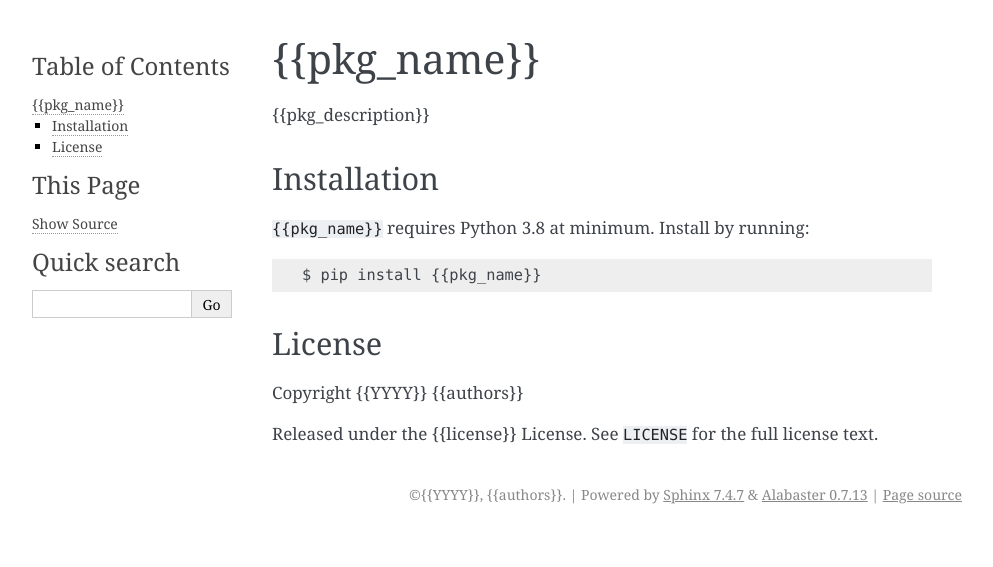
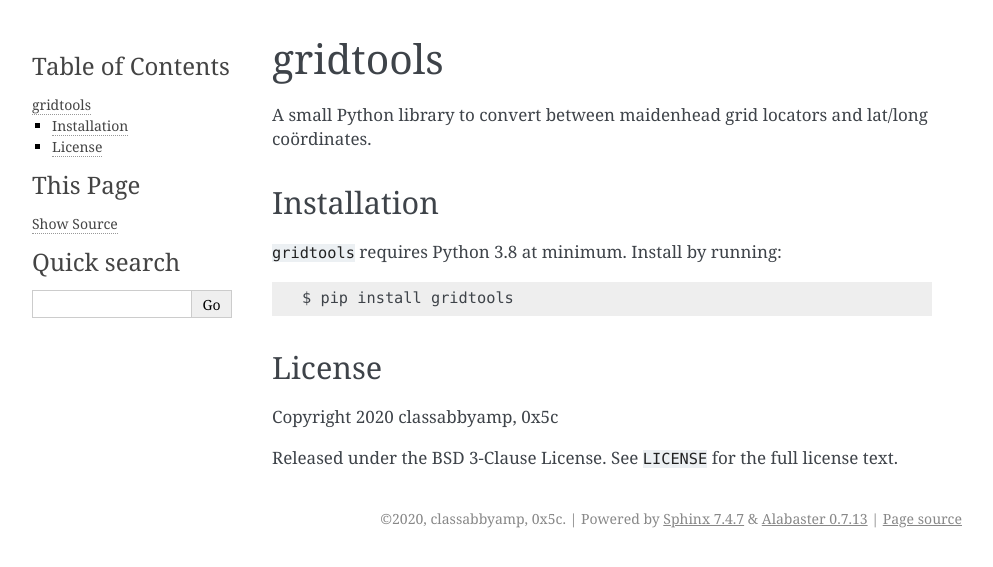
Before and after one commit to miaowware/gridtools, a Sphinx documentation site: the page built from docs/index.rst, in a window 1280 px wide. Shown: the top 567 px of the page, without its empty margins (148-1141 px from the left). Built offline with Sphinx 7.4.7, drawn with Linux system fonts in a browser that asks for light colours.

Commit message:
detemplate

```diff
--- a/docs/conf.py
+++ b/docs/conf.py
@@ -17,12 +17,12 @@
 
 # -- Project information -----------------------------------------------------
 
-project = '{{pkg_name}}'
-copyright = '{{YYYY}}, {{authors}}'
-author = '{{authors}}'
+project = 'gridtools'
+copyright = '2020, classabbyamp, 0x5c'
+author = 'classabbyamp, 0x5c'
 
 # The full version, including alpha/beta/rc tags
-release = '{{version}}'
+release = '1.0.0'
 
 
 # -- General configuration ---------------------------------------------------
--- a/docs/index.rst
+++ b/docs/index.rst
@@ -1,18 +1,18 @@
-{{pkg_name}}
+gridtools
 ============
 
-{{pkg_description}}
+A small Python library to convert between maidenhead grid locators and lat/long coördinates.
 
 Installation
 ------------
 
-``{{pkg_name}}`` requires Python 3.8 at minimum. Install by running::
+``gridtools`` requires Python 3.8 at minimum. Install by running::
 
-    $ pip install {{pkg_name}}
+    $ pip install gridtools
 
 License
 -------
 
-Copyright {{YYYY}} {{authors}}
+Copyright 2020 classabbyamp, 0x5c
 
-Released under the {{license}} License. See ``LICENSE`` for the full license text.
+Released under the BSD 3-Clause License. See ``LICENSE`` for the full license text.
```
Also changed, not shown: CHANGELOG.md (+4 -4 lines), README.md (+8 -24 lines), gridtools/__init__.py (added, +12 -0 lines), pkg_name/__init__.py (deleted, +0 -12 lines), setup.py (+5 -7 lines), 5 other files.
